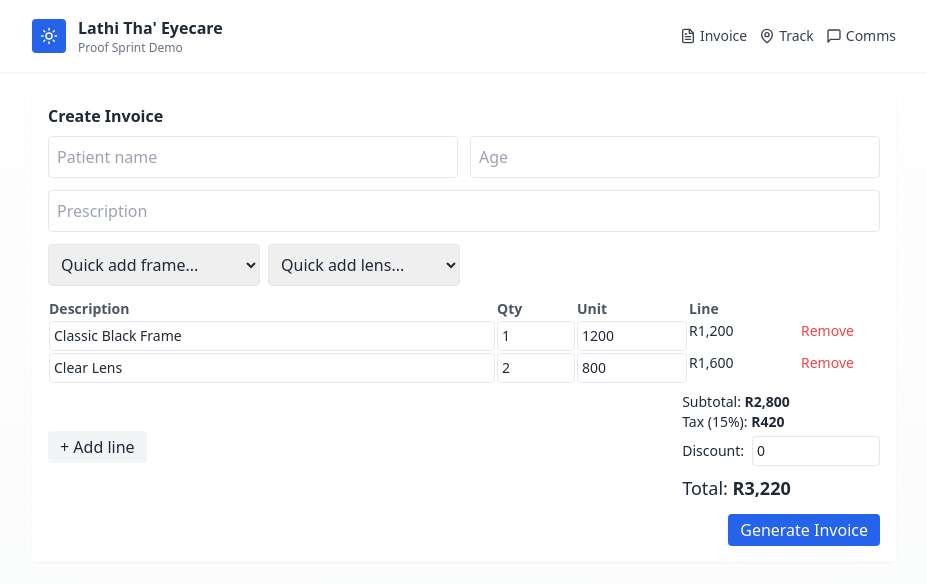
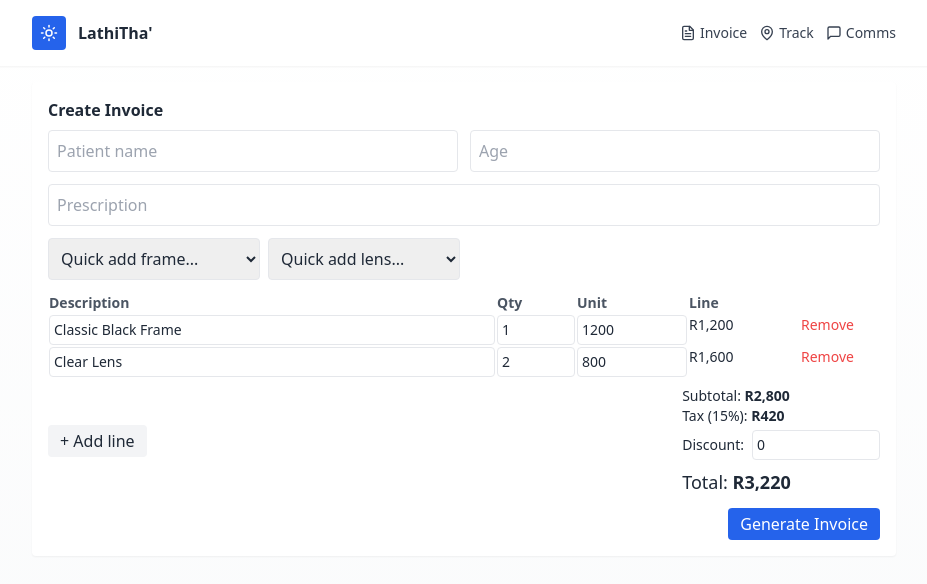
Before and after one commit to dev-thandabantu/lathitha-repo, a React (Vite) app: page / in a window 1280 px wide. Shown: the top 584 px of the page, without its empty margins (176-1103 px from the left). Built offline with nearby package versions, Linux system fonts and the light colour scheme.

Commit message:
update nav logo section

```diff
--- a/src/components/Header.jsx
+++ b/src/components/Header.jsx
@@ -11,8 +11,7 @@ export default function Header(){
             <Sun size={18} />
           </div>
           <div>
-            <div className="font-semibold">Lathi Tha' Eyecare</div>
-            <div className="text-xs text-gray-500">Proof Sprint Demo</div>
+            <div className="font-semibold">LathiTha'</div>
           </div>
         </div>
 
```
